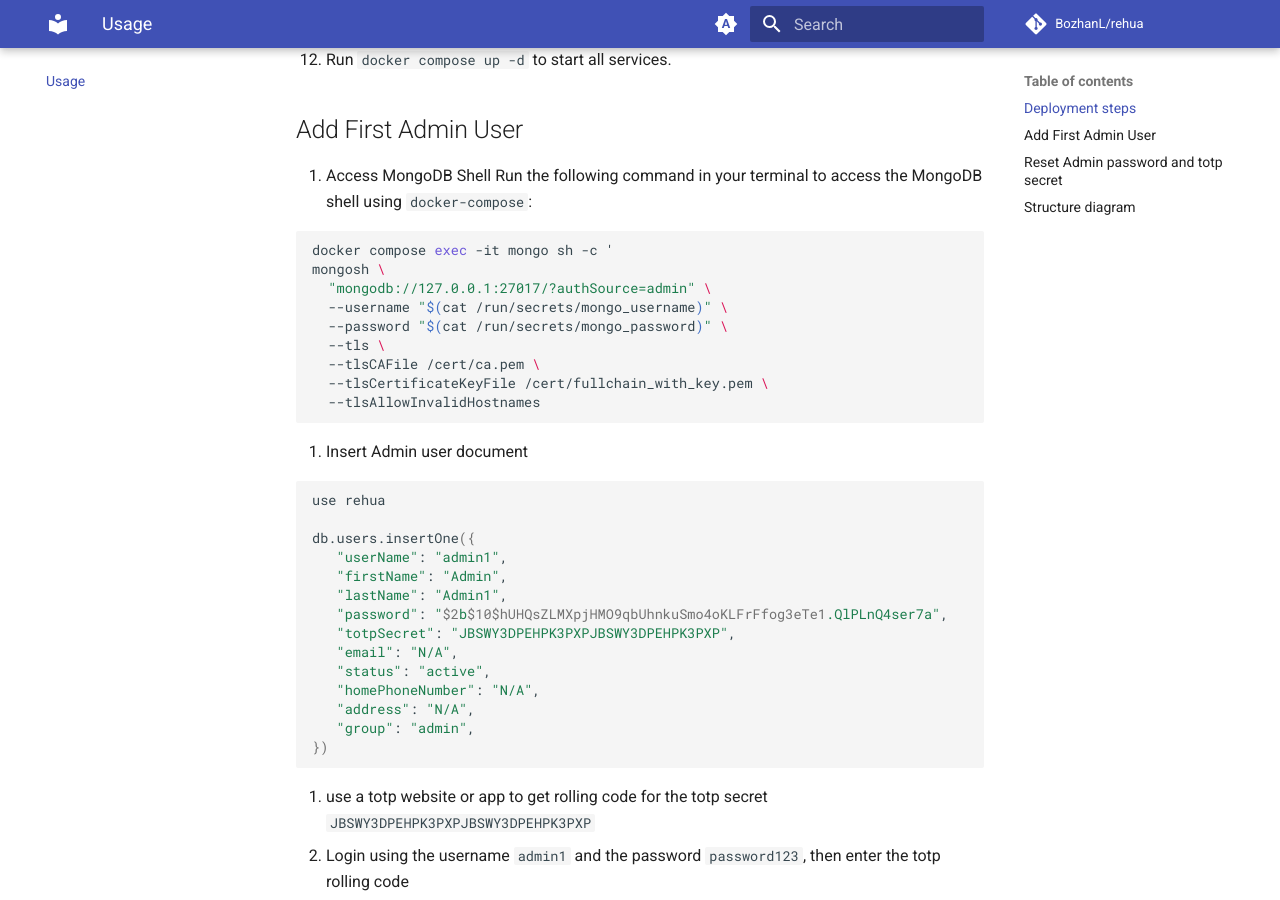
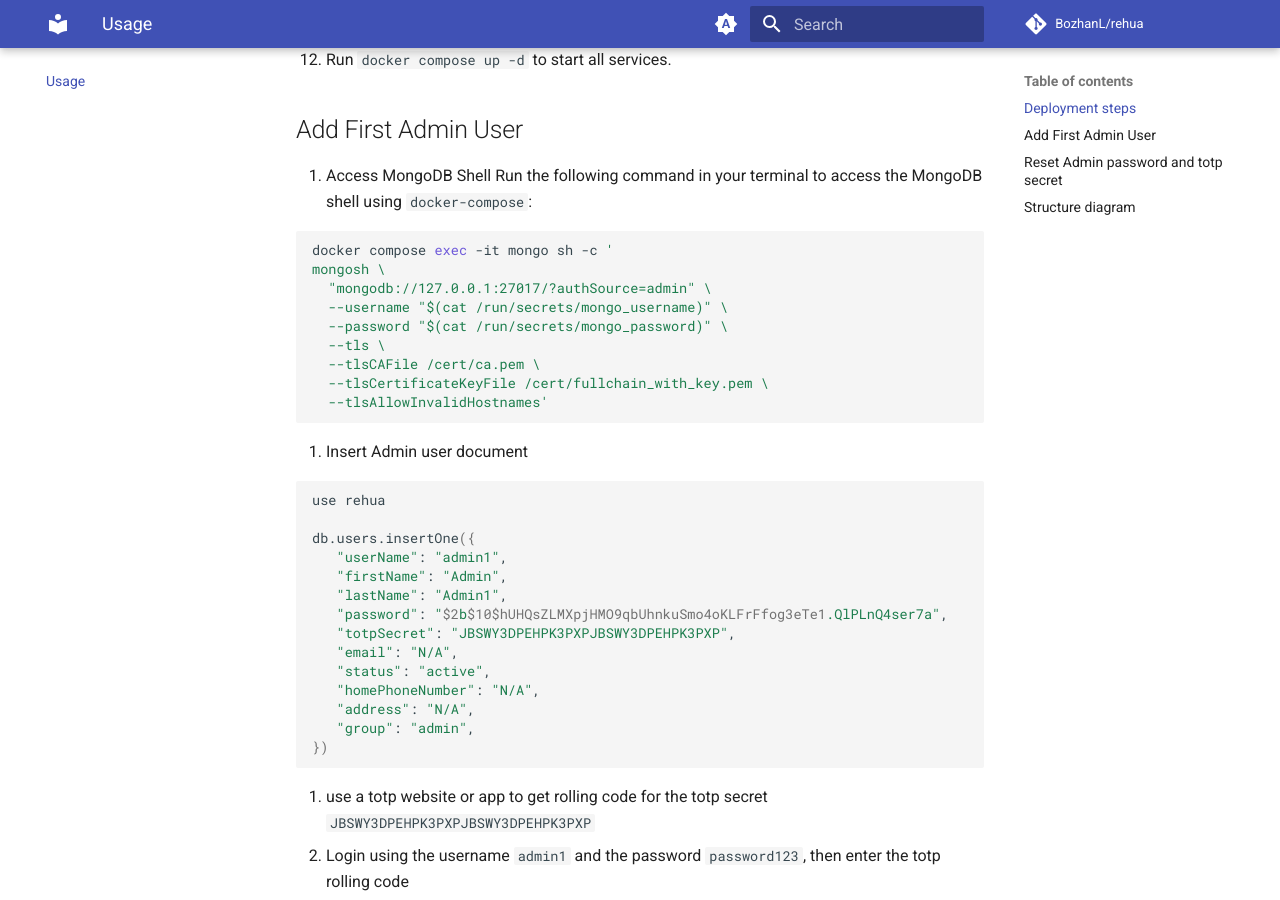
Before and after one commit to BozhanL/rehua-doc, an MkDocs documentation site: the page built from docs/usage.md, in a window 1280 px wide and 900 px high, scrolled down 846 px. Built offline with MkDocs 1.6.1 and Material for MkDocs 9.7.7, drawn with Linux system fonts in a browser that asks for light colours; comment, search, counter and statistics services are not loaded.

Commit message:
fix(docs): added closing quote to fix shell waiting

````diff
--- a/docs/usage.md
+++ b/docs/usage.md
@@ -31,7 +31,7 @@ mongosh \
   --tls \
   --tlsCAFile /cert/ca.pem \
   --tlsCertificateKeyFile /cert/fullchain_with_key.pem \
-  --tlsAllowInvalidHostnames
+  --tlsAllowInvalidHostnames'
 ```
 
 2. Insert Admin user document
````
